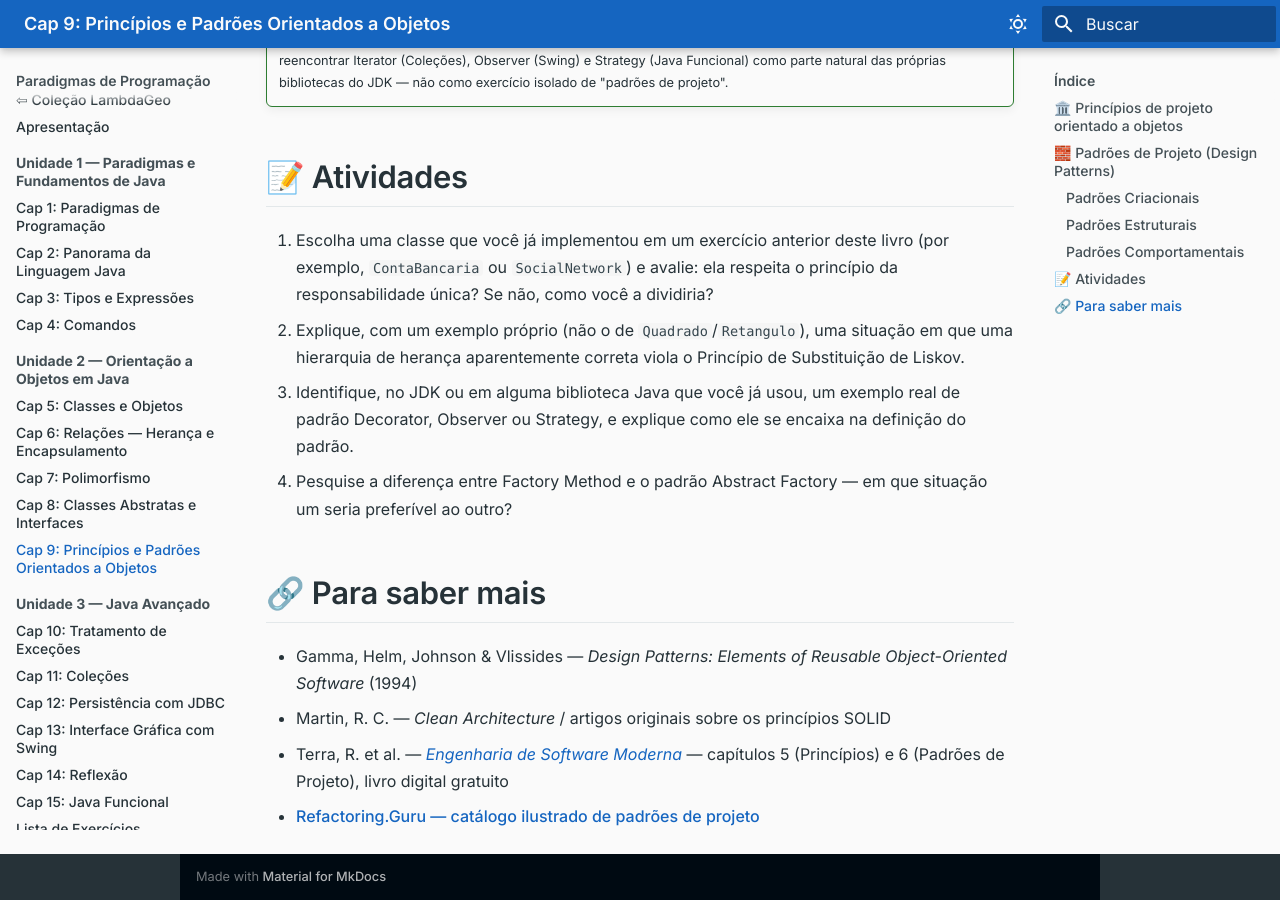
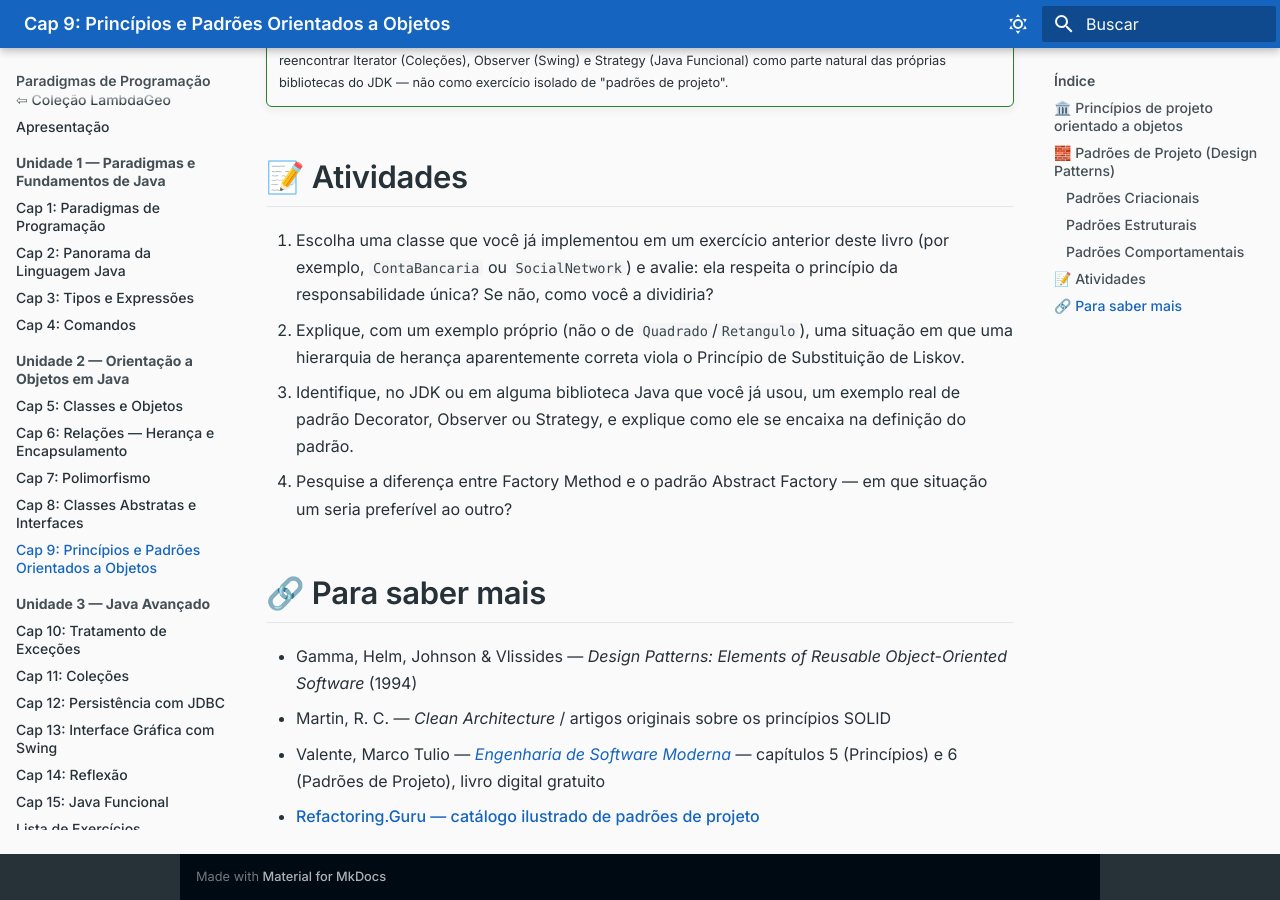
Before and after one commit to lambdageo-edu/book-paradigmas-de-programacao, an MkDocs documentation site: the page built from docs/unidade2/05_principios_padroes.md, in a window 1280 px wide and 900 px high, scrolled down 3269 px. Built offline with MkDocs 1.6.1 and Material for MkDocs 9.7.7, drawn with Linux system fonts in a browser that asks for light colours.

Commit message:
Corrige a autoria de Engenharia de Software Moderna
Co-Authored-By: Claude Sonnet 5.5 <noreply@anthropic.com>
Claude-Session: https://claude.ai/code/session_012bE8URAXDT9a1qc7U92QJo

```diff
--- a/docs/unidade2/05_principios_padroes.md
+++ b/docs/unidade2/05_principios_padroes.md
@@ -65,5 +65,5 @@ Tratam de como objetos colaboram e distribuem responsabilidades.
 
 * Gamma, Helm, Johnson & Vlissides — *Design Patterns: Elements of Reusable Object-Oriented Software* (1994)
 * Martin, R. C. — *Clean Architecture* / artigos originais sobre os princípios SOLID
-* Terra, R. et al. — [*Engenharia de Software Moderna*](https://engsoftmoderna.info/) — capítulos 5 (Princípios) e 6 (Padrões de Projeto), livro digital gratuito
+* Valente, Marco Tulio — [*Engenharia de Software Moderna*](https://engsoftmoderna.info/) — capítulos 5 (Princípios) e 6 (Padrões de Projeto), livro digital gratuito
 * [Refactoring.Guru — catálogo ilustrado de padrões de projeto](https://refactoring.guru/design-patterns)
```
